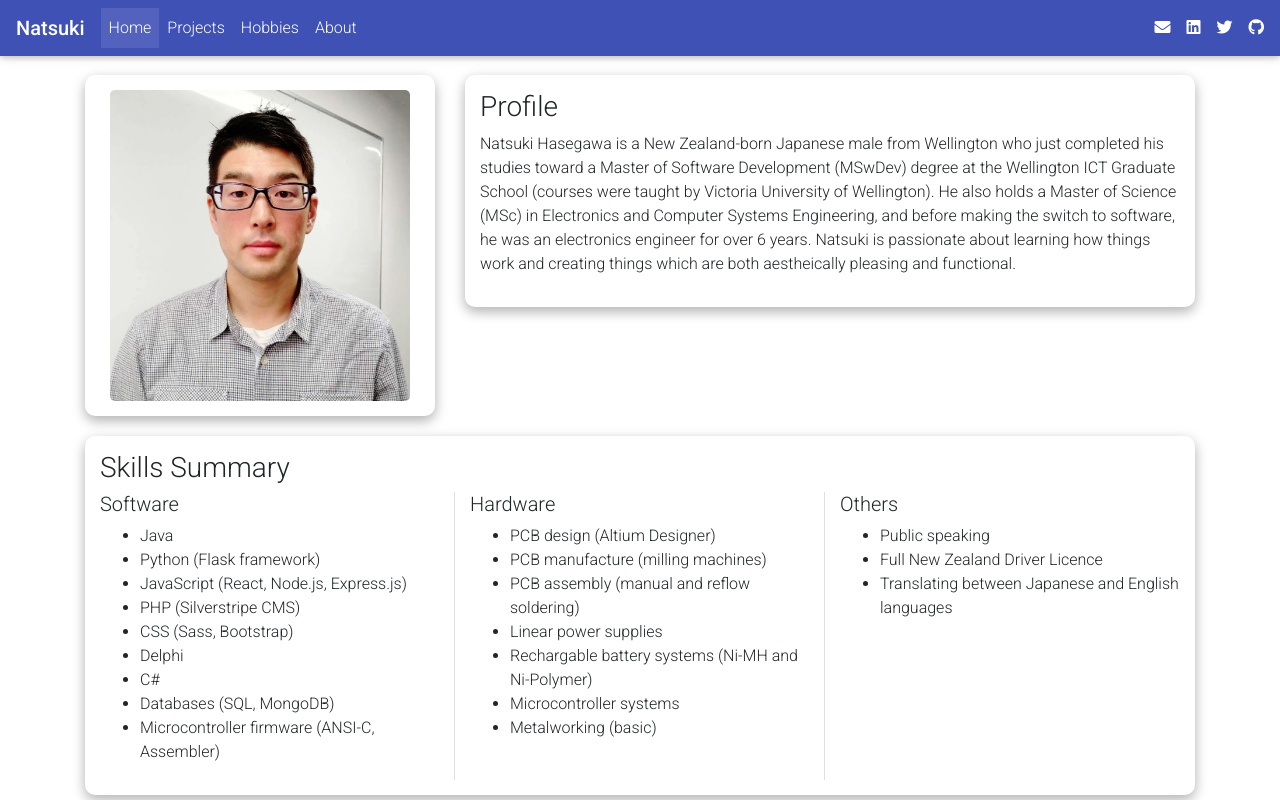
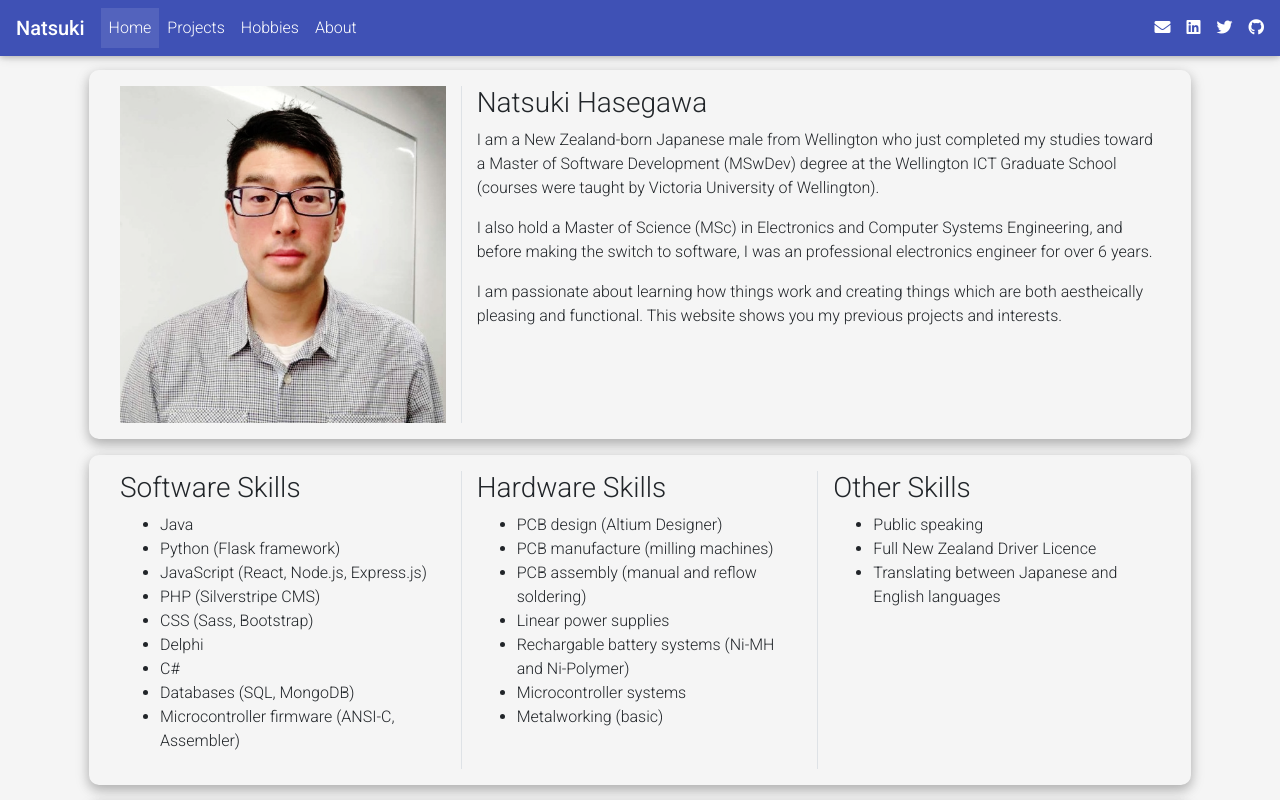
Before and after one commit to oosacker/portfoliio-site, a React (Create React App) app: page / in a window 1280 px wide. Shown: the top 800 px of the page. Built offline with nearby package versions, Linux system fonts and the light colour scheme.

Commit message:
redesign home

```diff
--- a/src/css/App.css
+++ b/src/css/App.css
@@ -1,54 +1,18 @@
-body {
-  background-color: white;
-  margin-top: 75px;
-  /* background-image: url("/images/wallpaper.jpg"); */
+.profile-pic {
+  width: 100%;
 }
 
-/* .profile-pic {
-  width: 340px;
+.round-corner {
   border-radius: 10px;
-  margin-bottom: 15px;
-} */
-img.profile-pic{
-  width: 300px;
-  border-radius: 5px;
-  height: auto;
 }
 
-.profile-container-text,
-.history-container-text,
-.skills-container-text,
-.education-container-text,
-.image-container-text {
-  padding: 15px;
-  border-radius: 10px;
-  margin-bottom: 20px;
-
-  /* border: 2px groove indigo; */
+body {
+  margin-top: 70px;
+  background-color: whitesmoke;
 }
 
-
-
-.image-container {
-  text-align: center;
-  /* padding: 0; */
-}
-
-.hover-fx:hover {
-  transform: scale(1.5);
-  /* border: 2px groove indigo; */
-}
-
-.link {
-  color: #007bff;
-}
-
-.skill-col1, .skill-col2 {
-  border-right: 1px solid rgb(222, 226, 230);
-}
-
-.img-fluid {
-  width: 100%;
-  height: 200px;
-  border: 1px solid rgb(222, 226, 230);
-}
+@media (min-width: 1200px) {
+  .right-border{
+    border-right: 1px solid rgb(222, 226, 230);
+  }
+ }
--- a/src/pages/home.js
+++ b/src/pages/home.js
@@ -3,37 +3,32 @@ import { MDBContainer, MDBRow, MDBCol, MDBTable, MDBTableBody, MDBTableHead, MDB
 
 const Home = () => {
     return (
-        <MDBContainer>
+        <MDBContainer className="home-container">
 
-            <MDBRow>
+            <MDBRow className="mb-3 mx-1 p-3 z-depth-1-half round-corner">
 
-            <MDBCol className='image-container' xl='4' lg='12' top>
-                    <div className='z-depth-1-half image-container-text'>
-                        {/* <MDBView hover zoom className='image-container-inner'> */}
-                            <img src='/images/photo.png' className='profile-pic' alt='profile'/>
-                        {/* </MDBView> */}
-                    </div>
+                <MDBCol xl="4" lg="12" top className="right-border">
+                    {/* <h3>Natsuki Hasegawa</h3> */}
+                    <MDBView hover zoom>
+                        <img src="/images/photo.png" className="img-fluid z-depth-1-half" alt="profile"/>
+                    </MDBView>
+
                 </MDBCol>
 
-                <MDBCol className='profile-container' xl='8' lg='12' top>
-                    <div className='profile-container-text z-depth-1-half zoom'>
-                        <h3>Profile</h3>
-
-                        <p>Natsuki Hasegawa is a New Zealand-born Japanese male from Wellington who just completed his studies toward a Master of Software Development (MSwDev) degree at the Wellington ICT Graduate School (courses were taught by Victoria University of Wellington). He also holds a Master of Science (MSc) in Electronics and Computer Systems Engineering, and before making the switch to software, he was an electronics engineer for over 6 years. Natsuki is passionate about learning how things work and creating things which are both aestheically pleasing and functional.</p>
-                    </div>
+                <MDBCol xl="8" lg="12" top>
+                    <h3>Natsuki Hasegawa</h3>
+                    <p>I am a New Zealand-born Japanese male from Wellington who just completed my studies toward a Master of Software Development (MSwDev) degree at the Wellington ICT Graduate School (courses were taught by Victoria University of Wellington).</p>
+                    <p>I also hold a Master of Science (MSc) in Electronics and Computer Systems Engineering, and before making the switch to software, I was an professional electronics engineer for over 6 years.</p>
+                    <p>I am passionate about learning how things work and creating things which are both aestheically pleasing and functional. This website shows you my previous projects and interests.</p>
                 </MDBCol>
 
             </MDBRow>
 
-            <MDBRow>
-                <MDBCol className='skills-container'>
-                    <div className='skills-container-text z-depth-1-half zoom'>
 
-                        <h3>Skills Summary</h3>
+            <MDBRow className="mb-3 mx-1 p-3 z-depth-1-half round-corner">
 
-                        <MDBRow>
-                            <MDBCol xl='4' lg='12'className='skill-col1'>
-                                <h5>Software</h5>
+                <MDBCol xl="4" lg="12" className="right-border">
+                    <h3>Software Skills</h3>
                     <ul>
                         <li>Java</li>
                         <li>Python (Flask framework)</li>
@@ -47,8 +42,8 @@ const Home = () => {
                     </ul>
                 </MDBCol>
 
-                            <MDBCol xl='4' lg='12' className='skill-col2'>
-                                <h5>Hardware</h5>
+                <MDBCol xl="4" lg="12" className="right-border">
+                    <h3>Hardware Skills</h3>
                     <ul>
                         <li>PCB design (Altium Designer)</li>
                         <li>PCB manufacture (milling machines)</li>
@@ -60,8 +55,8 @@ const Home = () => {
                     </ul>
                 </MDBCol>
 
-                            <MDBCol xl='4' lg='12' className='skill-col3'>
-                                <h5>Others</h5>
+                <MDBCol xl="4" lg="12">
+                    <h3>Other Skills</h3>
                     <ul>
                         <li>Public speaking</li>
                         <li>Full New Zealand Driver Licence</li>
@@ -70,21 +65,17 @@ const Home = () => {
                 </MDBCol>
 
             </MDBRow>
-                    </div>
 
 
-                </MDBCol>
-            </MDBRow>
-
-            <MDBRow>
-                <MDBCol className='history-container'>
-                    <div className='history-container-text z-depth-1-half zoom'>
-
+            <MDBRow className="mb-3 mx-1 p-3 z-depth-1-half round-corner">
+                <MDBCol>
                     <h3>Employment History</h3>
 
                     <MDBTable hover responsive>
 
-                            <caption><small>You can scroll this table horizontally on mobile.</small></caption>
+                        <caption>
+                            <small>You can scroll this table horizontally on mobile.</small>
+                        </caption>
 
                         <MDBTableHead>
                             <tr>
@@ -121,19 +112,21 @@ const Home = () => {
                             </tr>
                         </MDBTableBody>
                     </MDBTable>
-                    </div>
                 </MDBCol>
             </MDBRow>
 
-            <MDBRow>
-                <MDBCol className='education-container'>
-                    <div className='education-container-text z-depth-1-half zoom'>
 
+
+            <MDBRow className="mb-3 mx-1 p-3 z-depth-1-half round-corner">
+
+                <MDBCol>
                     <h3>Education</h3>
 
                     <MDBTable hover responsive>
 
-                            <caption><small>You can scroll this table horizontally on mobile.</small></caption>
+                        <caption>
+                            <small>You can scroll this table horizontally on mobile.</small>
+                        </caption>
 
                         <MDBTableHead>
                             <tr>
@@ -168,9 +161,10 @@ const Home = () => {
                             </tr>
                         </MDBTableBody>
                     </MDBTable>
-                    </div>
                 </MDBCol>
+
             </MDBRow>
+
         </MDBContainer>
     );
 }
```
Lines whose indentation alone changed are shown as unchanged.
